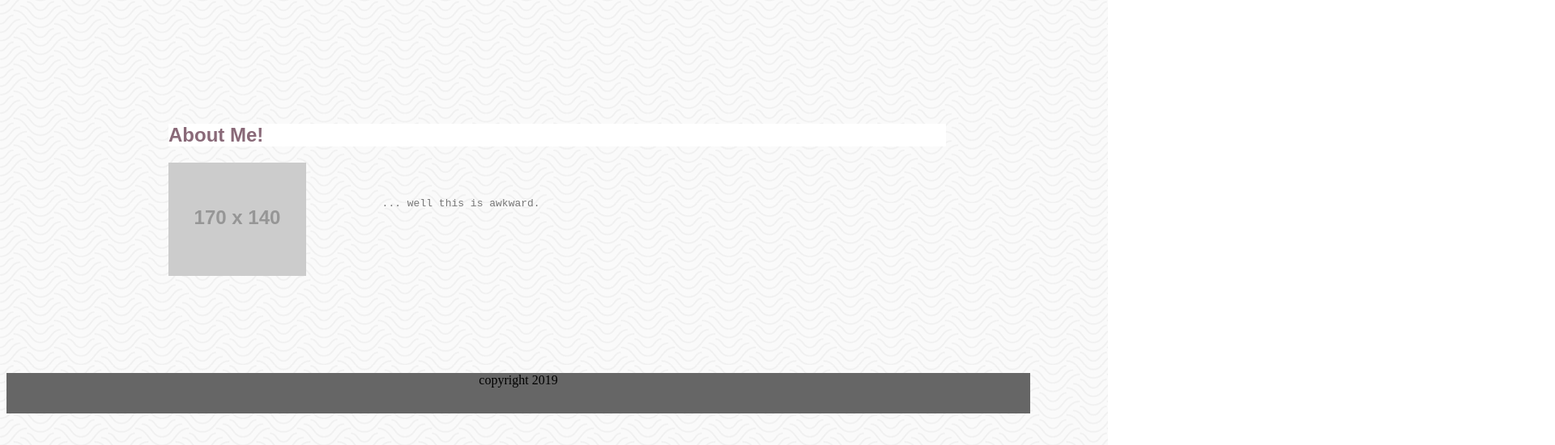
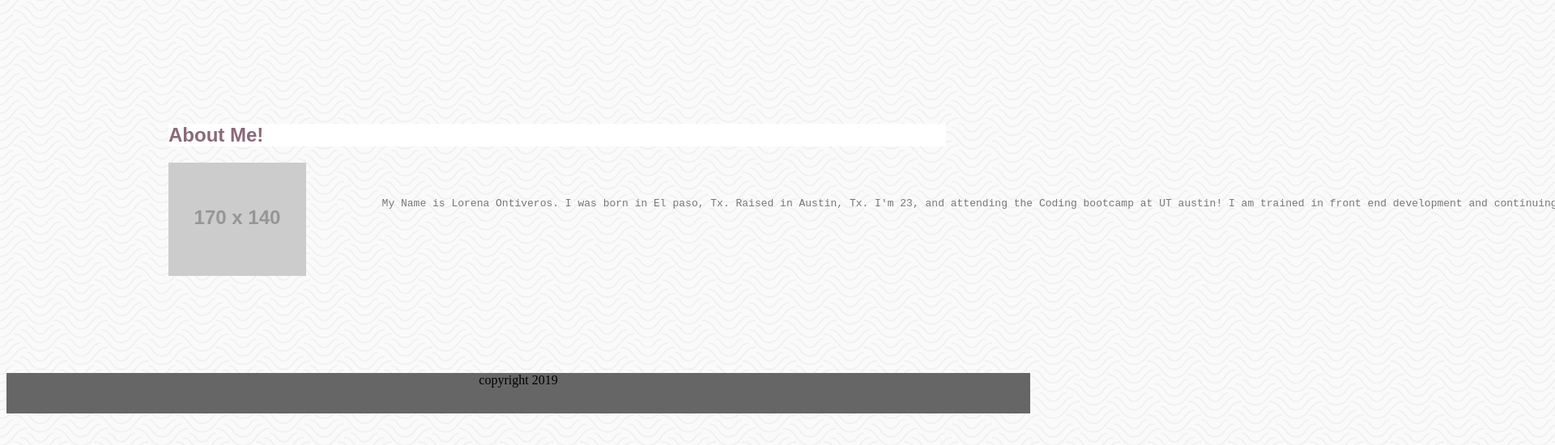
Before and after one commit to lowwrena1/lowwrena1.github.io, a plain HTML site: page index.html in a window 1280 px wide. Shown: the part 82-632 px from the top of the page at 81% size, 1920 px wide, since content can reach past the window. Drawn offline with Linux system fonts and the light colour scheme; placeholder pictures from the web are drawn by us.

Commit message:
made my about me more professional

```diff
--- a/index.html
+++ b/index.html
@@ -33,7 +33,7 @@
     <img id="image-1" src="https://via.placeholder.com/170x140">
          <pre style="color:#777777;"; style="position: centered">
         <P>
-            ... well this is awkward.
+            My Name is Lorena Ontiveros. I was born in El paso, Tx. Raised in Austin, Tx. I'm 23, and attending the Coding bootcamp at UT austin! I am trained in front end development and continuing to further my education into a full stack developer role. I am currently certified in HTML, CSS, JavaScript, and libraries related to those languages.
         </P>
 
         </pre>
```
